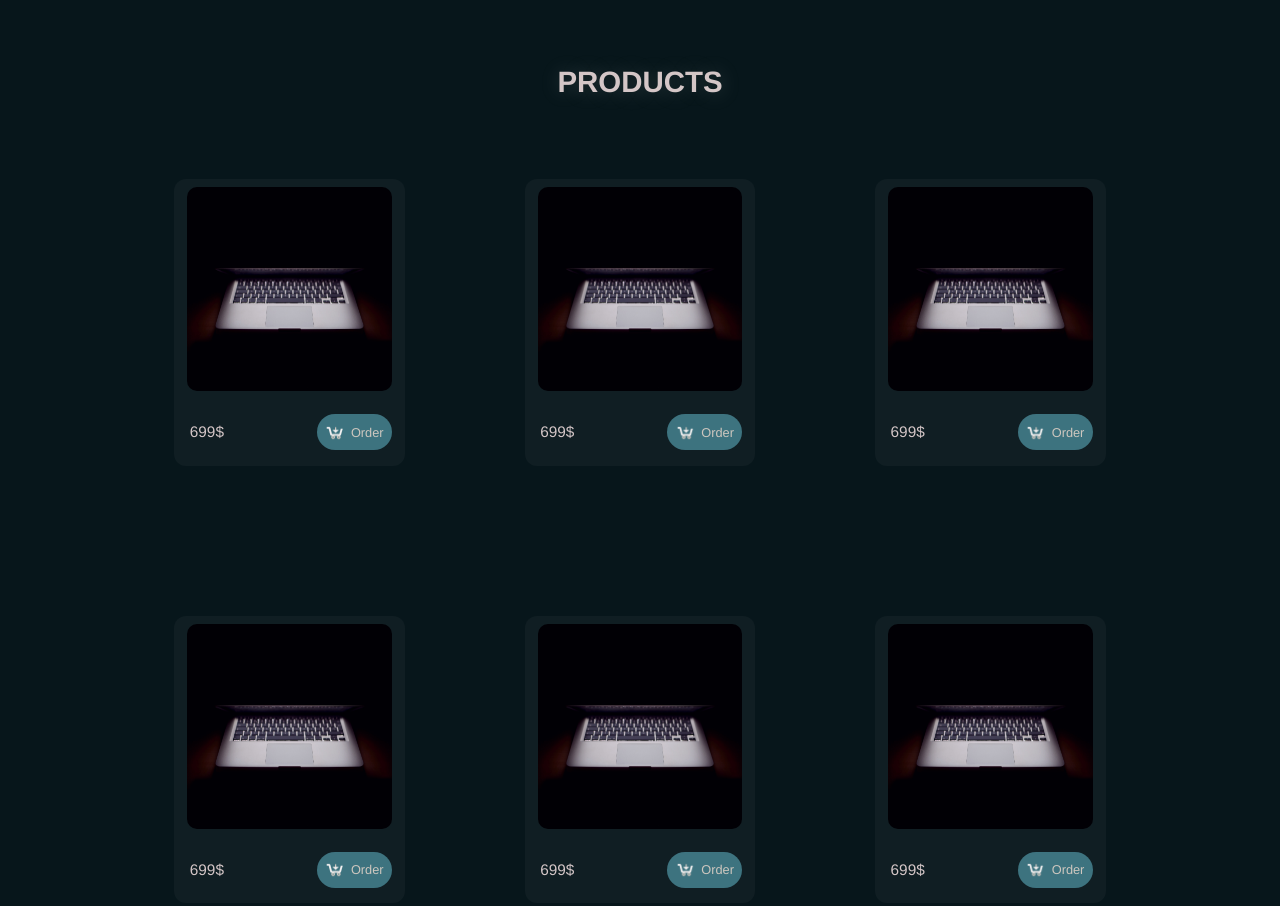
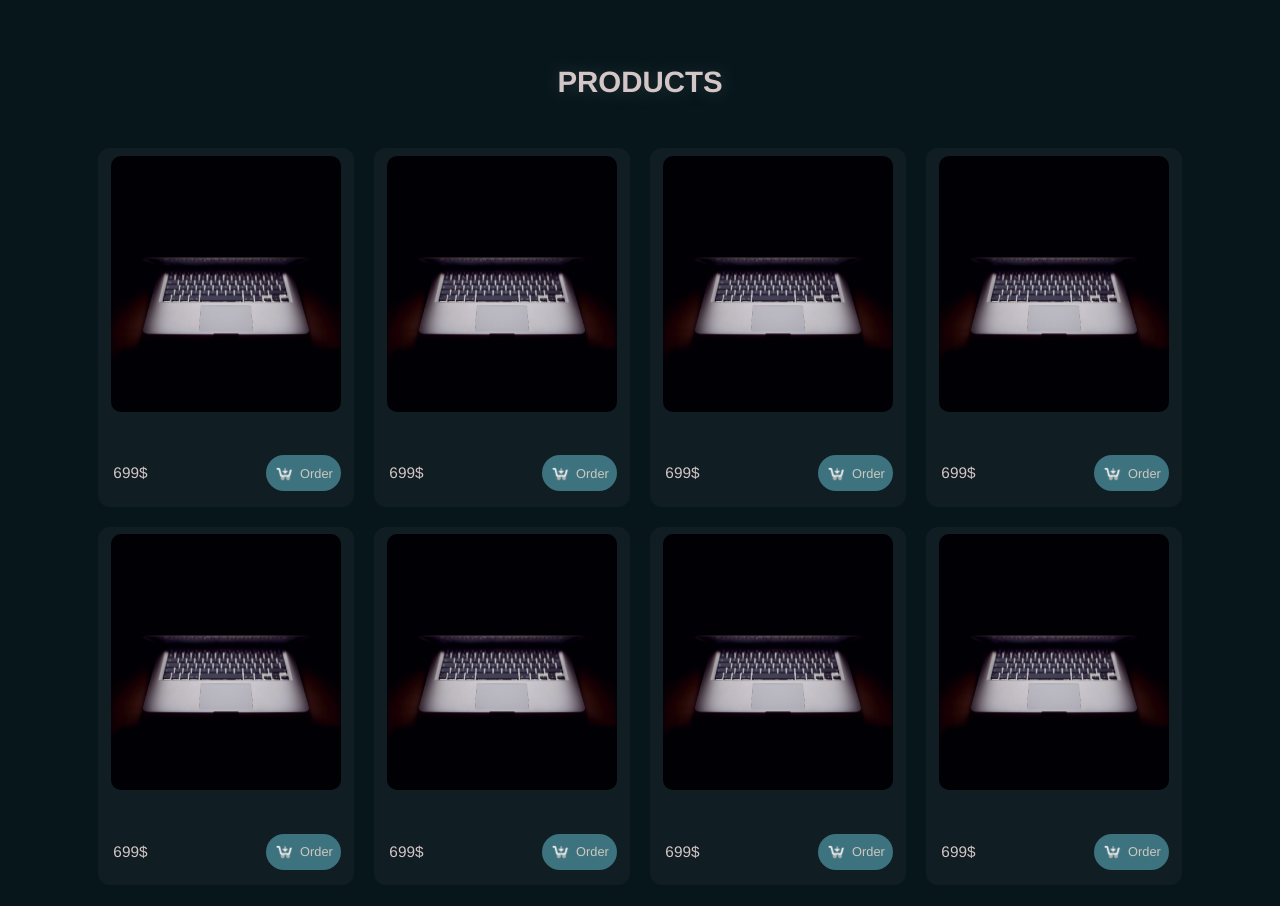
Before and after one commit to 4lankurd/AL-Market, a plain HTML site: page index.html in a window 1280 px wide. Shown: the part 1280-2186 px from the top of the page. Drawn offline with Linux system fonts and the light colour scheme.

Commit message:
Add files via upload

```diff
--- a/layout.css
+++ b/layout.css
@@ -60,7 +60,7 @@ body {
     text-decoration: none;
     color: inherit;
     font-weight: bold;
-    font-size: clamp(0.8rem, (1.6vw), 2rem);
+    font-size: clamp(0.75rem, (1.6vw), 2rem);
     transition: all 0.5s cubic-bezier(0.19, 1, 0.22, 1);
 
 }
@@ -204,7 +204,7 @@ main {
     flex-direction: row;
     flex-wrap: wrap;
     justify-content: center;
-    gap: 6em;
+    gap: 1em;
     transition: all 0.5s ;
 }
 
@@ -234,14 +234,12 @@ main {
 main .card {
     display: flex;
     flex-direction: column;
-
     background-color: #101e23;
     border-radius: 12px;
     font-size: clamp(0.8rem, (1.2vw), 2rem);
-    margin: 2em 0 0 0;
-    width: clamp(10rem, (18vw), 24rem);
-
-
+    width: clamp(10rem, (20vw), 23rem);
+    height:clamp(14rem, (28vw), 28rem);
+    justify-content: space-between;
 
 
 
@@ -293,8 +291,8 @@ main .card {
 
 .card .pimg {
     align-self: center;
-    width: clamp(9rem, (16vw), 18rem);
-    height:clamp(9rem, (16vw), 18rem);
+    width: clamp(9rem, (18vw), 23rem);
+    height:clamp(9rem, (20vw), 24rem);
     border-radius: 10px;
     margin: 0.5em;
 }
```
